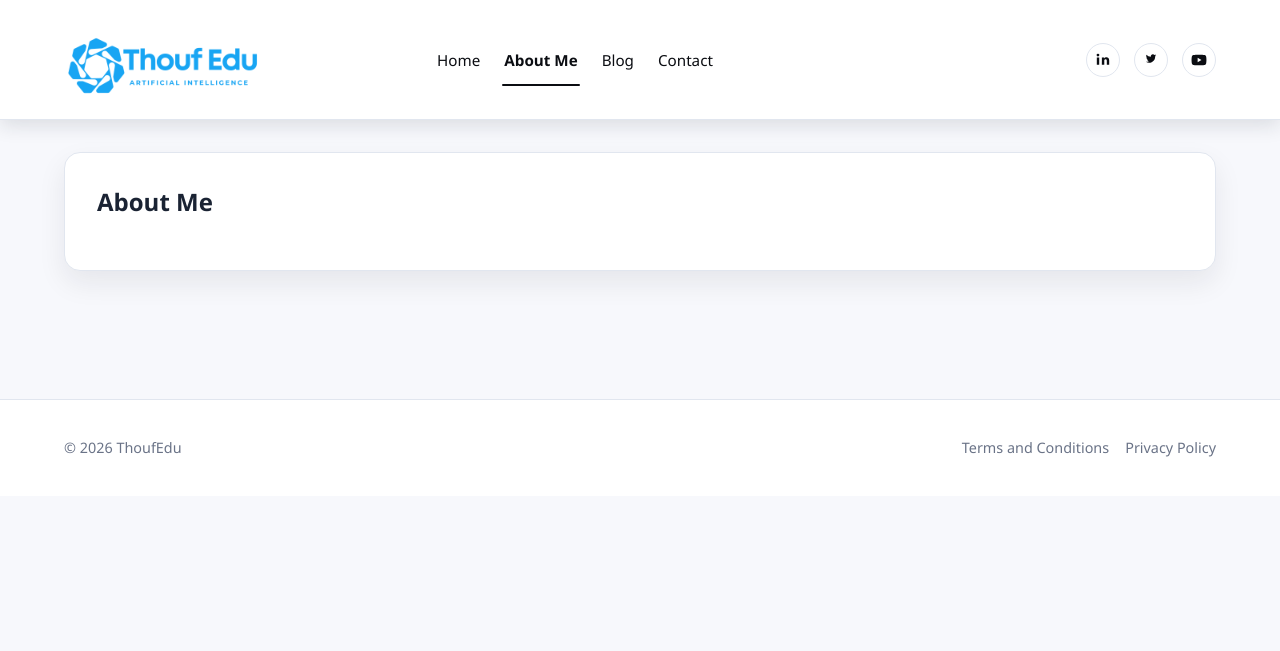
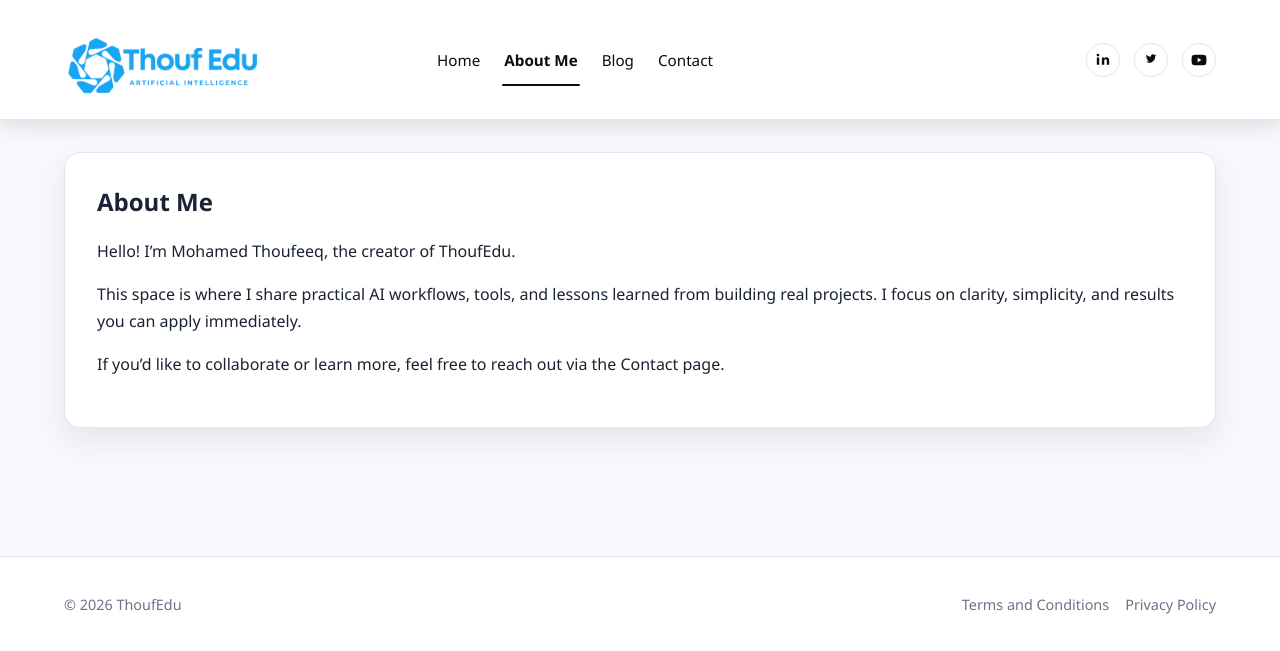
Before and after one commit to thoufeeq87/Thoufedu_Website, a Django app: page /about/ in a window 1280 px wide. Shown: the top 651 px of the page. Run offline with Django 5.2, Linux system fonts and the light colour scheme; data comes from the database, SQL or seed files in the repository.

Commit message:
Update about.html

```diff
--- a/blog/templates/blog/about.html
+++ b/blog/templates/blog/about.html
@@ -16,8 +16,19 @@
     <div class="about__body">
       {% if about_page.content_html %}
         {{ about_page.content_html|safe }}
+      {% elif about_page.body %}
+        {{ about_page.body|safe }}
       {% else %}
-        {{ about_page.body|safe }}
+        <p>Hello! I’m Mohamed Thoufeeq, the creator of ThoufEdu.</p>
+        <p>
+          This space is where I share practical AI workflows, tools, and lessons
+          learned from building real projects. I focus on clarity, simplicity,
+          and results you can apply immediately.
+        </p>
+        <p>
+          If you’d like to collaborate or learn more, feel free to reach out via
+          the Contact page.
+        </p>
       {% endif %}
     </div>
   </section>
```
